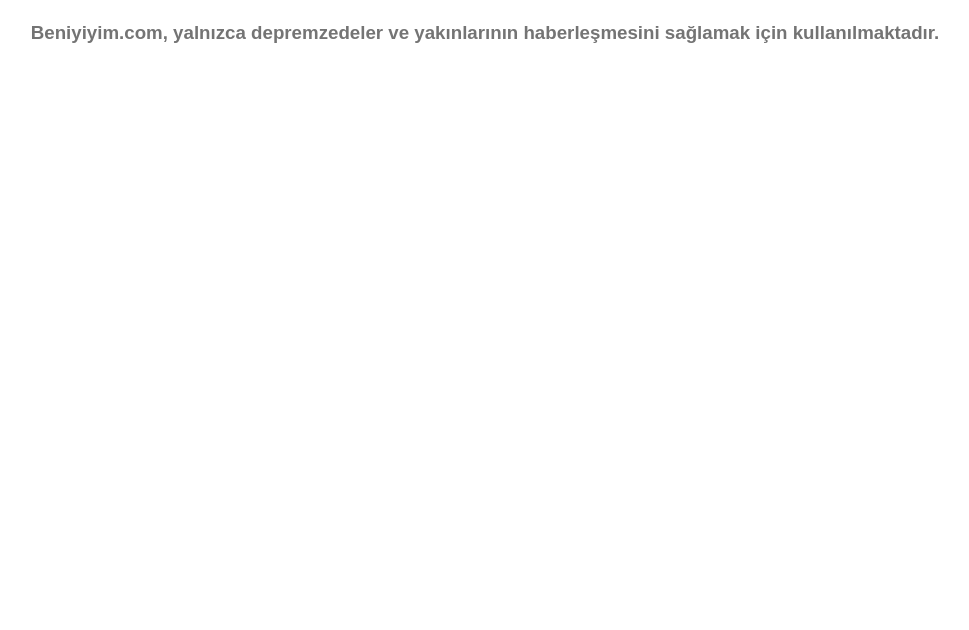
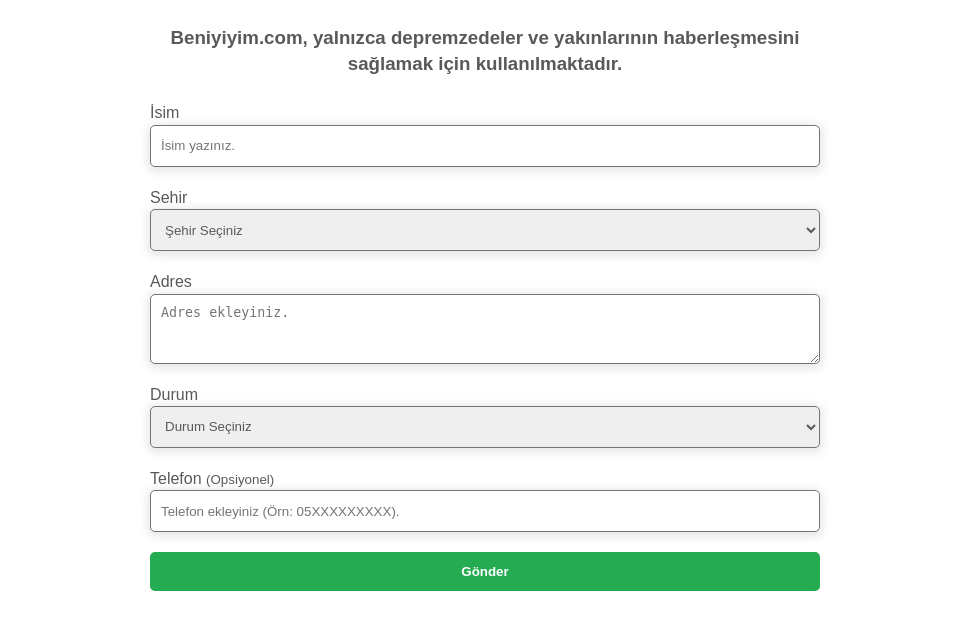
Before and after one commit to acikyazilimagi/ben-iyiyim, a Django app: page /add/ in a window 1280 px wide. Shown: the top 630 px of the page, without its empty margins (155-1124 px from the left). Run offline with Django 4.2, Linux system fonts and the light colour scheme; parts of the project's set-up code (start-up, migrations or seed data) failed here and were passed over.

Commit message:
refactor: styles and views optimized

```diff
--- a/ben_iyiyim/static/css/project.css
+++ b/ben_iyiyim/static/css/project.css
@@ -1,3 +1,17 @@
+:root {
+  --color-black: #3a3a3a;
+  --color-black-400: #595959;
+  --color-black-200: #747474;
+  --color-success: #25ac53;
+  --color-warning: #ffc400;
+  --color-danger: #ff0000;
+
+  --default-shadow: 0 2px 10px 3px #e8e8e8;
+  --default-radius: 5px;
+
+  --card-padding: 5px 10px;
+}
+
 *,
 *::after,
 *::before {
@@ -10,20 +24,27 @@
   font-family: sans-serif;
   font-size: 16px;
   line-height: 1.4;
-  color: #747474;
+  color: var(--color-black-400);
+}
+
+body {
+  padding: 15px;
+  max-width: 720px;
+  margin: 10px auto;
 }
 
 /*** GENERICS ***/
 .bold {
-  color: #595959;
+  color: var(--color-black);
   font-weight: bold;
 }
+/*** E: GENERICS ***/
 
 /*** CARD ***/
 .card {
   width: 100%;
   border-radius: 5px;
-  box-shadow: 0 0 10px 3px #e8e8e8;
+  box-shadow: var(--default-shadow);
 }
 
 #card__container {
@@ -84,114 +105,55 @@
 /*** E: DETAILS ***/
 /*** E: CARD ***/
 
-body {
-  padding: 20px;
-  display: flex;
-  flex-direction: column;
-  align-items: center;
-  justify-content: center;
-}
-
 h3 {
   text-align: center;
   margin-bottom: 20px;
 }
 
-.form-input label {
-  text-align: left;
+.form {
+  padding: var(--card-padding);
+}
+
+.form > .form__group:not(:last-child) {
   width: 100%;
+  margin-bottom: 20px;
+}
+
+.form > .form__group > .form__input > label {
   display: block;
-  font-size: 18px;
+  width: 100%;
   padding-bottom: 4px;
 }
 
-.form-input + .form-input {
-  margin-top: 20px;
+.form > .form__group > .form__input {
+  display: block;
+  padding: 10px;
   width: 100%;
+  height: 42px;
+  color: var(--color-black-400);
+  border: 1px solid var(--color-black-200);
+  border-radius: var(--default-radius);
+  box-shadow: var(--default-shadow);
 }
 
-* {
-  font-family: sans-serif;
+.form > .form__group > textarea {
+  min-height: 70px;
+  resize: vertical;
 }
 
-form,
-.search-list {
-  width: 90%;
-  max-width: 500px;
-}
-
-.form-input input,
-.form-input select,
-.form-input textarea {
-  padding: 10px;
-  width: 100%;
-  box-sizing: border-box;
-}
-
-.form-input {
-  margin-bottom: 10px;
-}
-
-input,
-select,
-textarea {
-  display: block;
-  font-size: 1rem;
-  line-height: 1.5;
-  color: #495057;
-  background-clip: padding-box;
-  border: 1px solid #ced4da;
-  border-radius: 0.25rem;
-  outline-color: rgb(84 105 212 / 0.5);
-  background-color: rgb(255, 255, 255);
-  box-shadow: rgb(0 0 0 / 0%) 0px 0px 0px 0px,
-  rgb(0 0 0 / 0%) 0px 0px 0px 0px, rgb(0 0 0 / 0%) 0px 0px 0px 0px,
-  rgb(60 66 87 / 16%) 0px 0px 0px 1px, rgb(0 0 0 / 0%) 0px 0px 0px 0px,
-  rgb(0 0 0 / 0%) 0px 0px 0px 0px, rgb(0 0 0 / 0%) 0px 0px 0px 0px;
-}
-
-textarea {
-  height: 70px;
-}
-
-input[type="submit"],
-.selector a,
-.arama-butonu {
-  background: #0a7b31;
-  color: #fff;
-  font-weight: bold;
-  cursor: pointer;
-  margin-top: 10px;
-  padding: 15px;
-  border: none;
+.button {
   display: block;
   width: 100%;
+  padding: 12px;
+  font-weight: bold;
+  color: #fff;
+  background: var(--color-success);
+  border: none;
+  border-radius: var(--default-radius);
+  cursor: pointer;
 }
-
-input[type="submit"]:hover {
+.button:hover {
   background: #25ac53;
-}
-
-.arama-butonu:hover {
-  background: #25ac53;
-}
-
-input[type="submit"]:hover {
-  background: #25ac53;
-}
-
-.arama-butonu:hover {
-  background: #25ac53;
-}
-
-form,
-.search-list {
-  display: none;
-}
-
-form.open,
-.search-list.open {
-  display: block;
 }
 
 .selector {
--- a/ben_iyiyim/templates/add.html
+++ b/ben_iyiyim/templates/add.html
@@ -3,20 +3,20 @@
   Depremzede Ekle - Ben İyiyim
 {% endblock %}
 {% block content %}
-  <form action="report" method="post">
-
-    <div class="form-input">
-      <label for="input-isim">İsim</label
-      ><input
+  <form class="form" action="report" method="post">
+    <div class="form__group">
+      <label for="input-isim">İsim</label>
+      <input
+        class="form__input"
         id="input-isim"
         type="text"
         placeholder="İsim yazınız."
         name="isim"
         required>
     </div>
-    <div class="form-input">
+    <div class="form__group">
       <label for="input-sehir">Sehir</label>
-      <select name="sehir" id="input-sehir" required>
+      <select class="form__input" name="sehir" id="input-sehir" required>
         <option value disabled hidden selected>Şehir Seçiniz</option>
         <option value="Adana">Adana</option>
         <option value="Batman">Batman</option>
@@ -38,18 +38,19 @@
         <option value="Van">Van</option>
       </select>
     </div>
-    <div class="form-input">
-      <label for="input-adres">Adres</label
-      ><input
+    <div class="form__group">
+      <label for="input-adres">Adres</label>
+      <textarea
+        class="form__input"
         id="input-adres"
         type="text"
         name="adres"
         placeholder="Adres ekleyiniz."
-      required>
+        required></textarea>
     </div>
-    <div class="form-input">
+    <div class="form__group">
       <label for="input-durum">Durum</label>
-      <select name="durum" id="input-durum" required>
+      <select class="form__input" name="durum" id="input-durum" required>
         <option value disabled hidden selected>Durum Seçiniz</option>
         <option value="iyiyim">İyiyim</option>
         <option value="enkaz-altinda-degilim-fakat-yardima-ihtiyacim-var">
@@ -58,16 +59,17 @@
         <option value="enkaz-altindayim">Enkaz altındayım.</option>
       </select>
     </div>
-    <div class="form-input">
-      <label for="input-tel">Telefon <small>(Opsiyonel)</small></label
-      ><input
+    <div class="form__group">
+      <label for="input-tel">Telefon <small>(Opsiyonel)</small></label>
+      <input
+        class="form__input"
         id="input-tel"
         type="tel"
         name="tel"
         placeholder="Telefon ekleyiniz (Örn: 05XXXXXXXXX)."
       />
     </div>
-    <div class="form-input"><input type="submit" value="Gönder"/></div>
+    <button class="button" type="submit">Gönder</button>
   </form>
 {% endblock %}
 {% block inline_js %}
```
Also changed, not shown: other parts of ben_iyiyim/static/css/project.css (+8 -42 lines), ben_iyiyim/templates/search.html (+15 -12 lines). Lines whose indentation alone changed are shown as unchanged.
